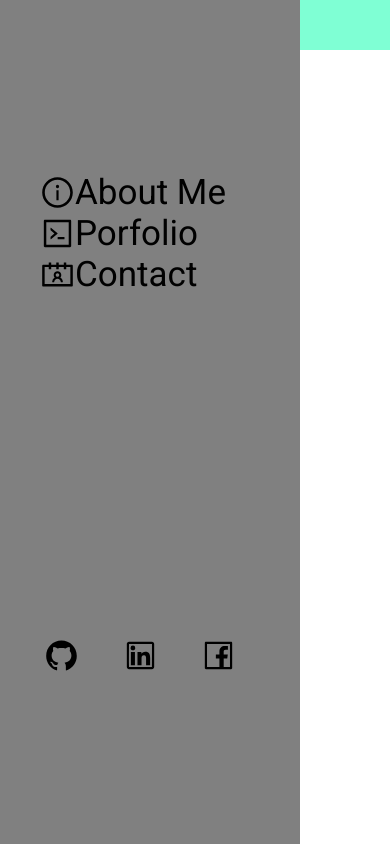
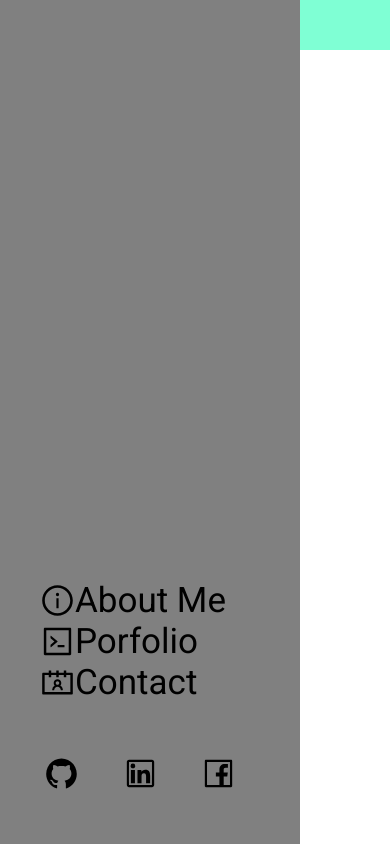
Before and after one commit to toan95dn/Portfolio, a React app: page / in a window 390 px wide. Built offline with nearby package versions, Linux system fonts and the light colour scheme; the HTML template or start-up script is replaced by a standard one.

Commit message:
add responsive nav

```diff
--- a/src/Components/NavbarStyle.scss
+++ b/src/Components/NavbarStyle.scss
@@ -57,9 +57,9 @@ header {
       // visibility: hidden;
       background-color: gray;
       position: absolute;
-      display: flex;
-      flex-direction: column;
-      justify-content: space-around;
+      display: grid;
+      grid-template-columns: none;
+      grid-template-rows: 5fr 1fr;
       top: 0;
       left: 0%;
       width: 30rem;
```
Also changed, not shown: 1 other file (tests, documents, lock files or other folders).
